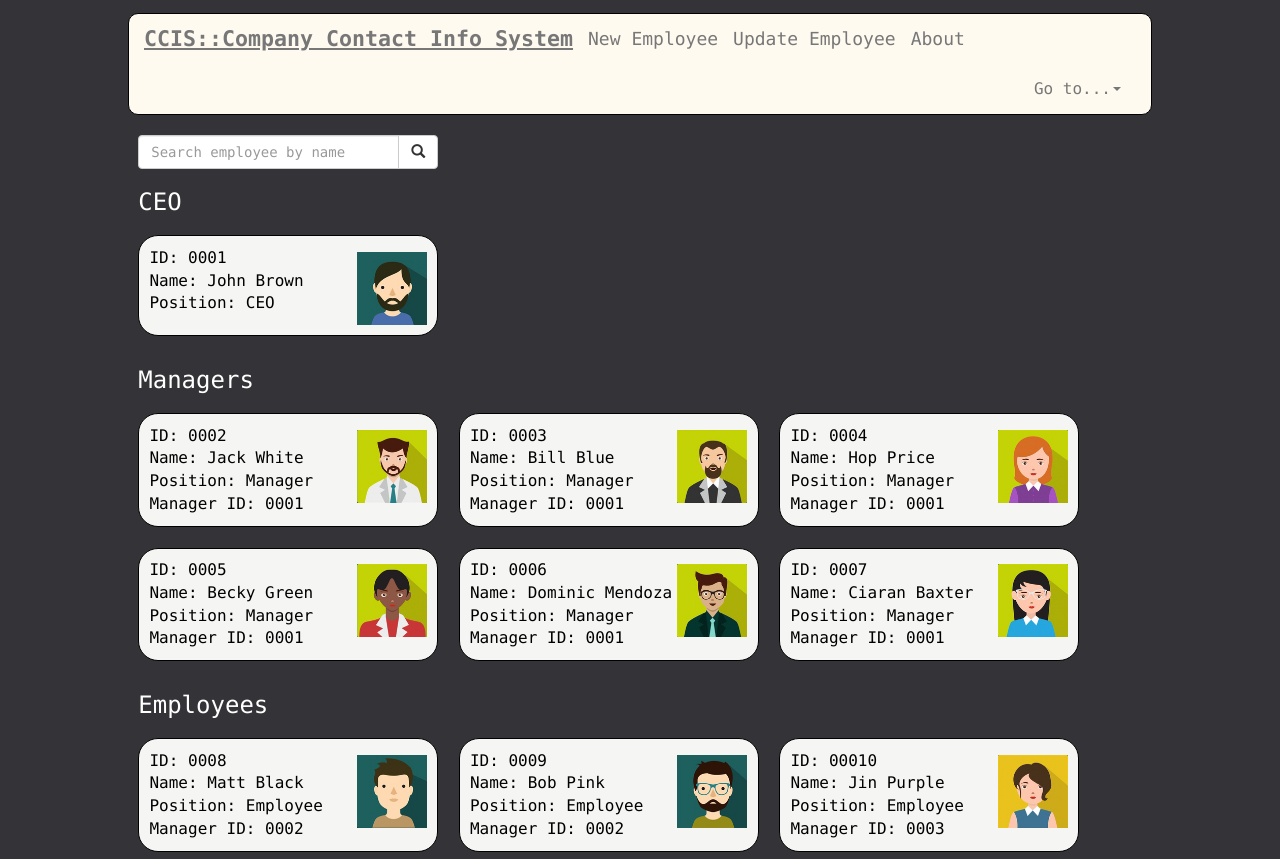
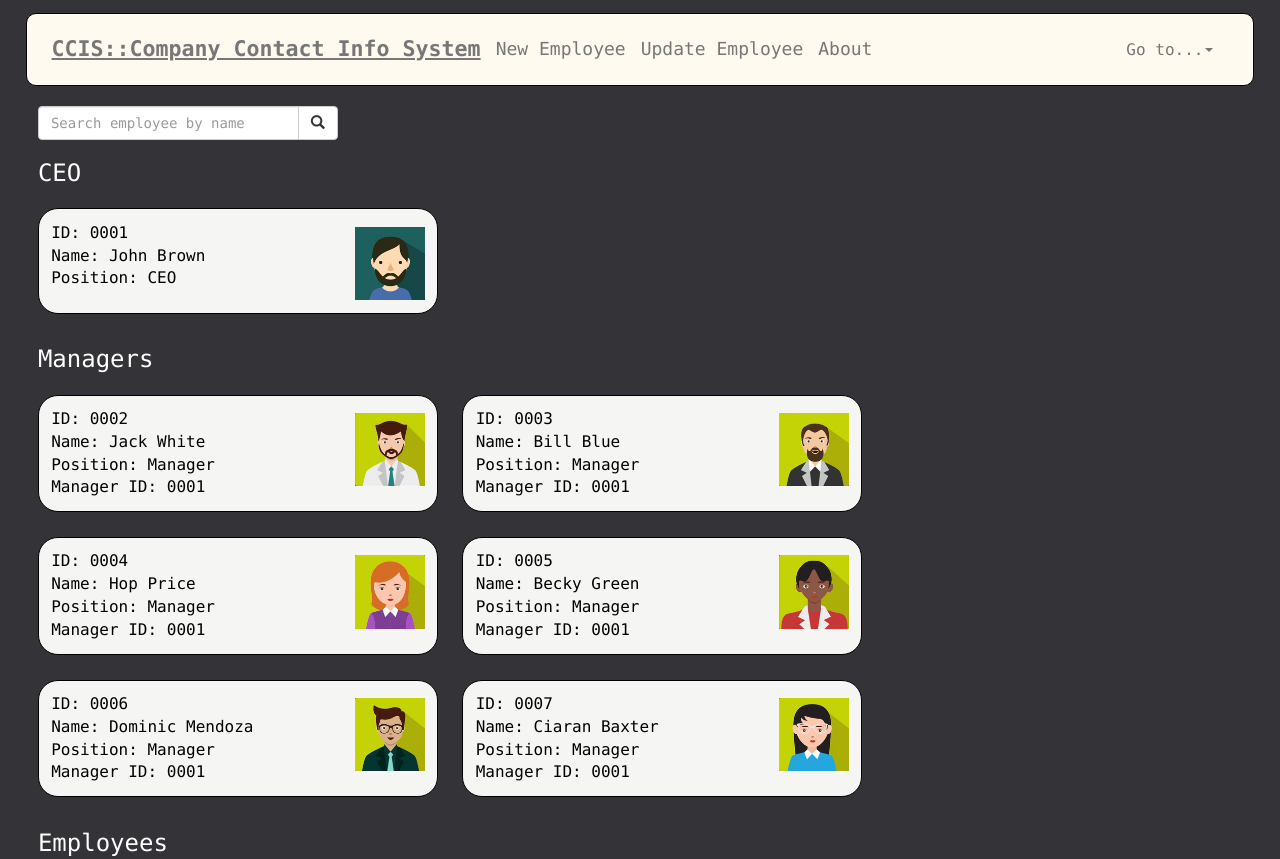
Before and after one commit to shaikezam/backbone-contact-app-example, a plain HTML site: page index.html in a window 1280 px wide. Shown: the top 859 px of the page. Drawn offline with Linux system fonts and the light colour scheme.

```diff
--- a/style/style.css
+++ b/style/style.css
@@ -1,7 +1,7 @@
 body {
     background-color: #343438;
-    margin-left: 10%;
-    margin-right: 10%;
+    margin-left: 2%;
+    margin-right: 2%;
     margin-top: 1%;
     margin-bottom: 1%;
     color: white;
@@ -14,6 +14,7 @@ body {
     border-color: black;
     border-width: 1px;
     border-radius: 10px;
+    padding: 10px;
     color: black;
     background-color: floralwhite;
 }
@@ -66,7 +67,7 @@ big {
     border-width: 1px;
     border-radius: 20px;
     color: black;
-    width: 300px;
+    width: 400px;
     padding: 1%;
     margin: 1%;
     text-align: left;
```
